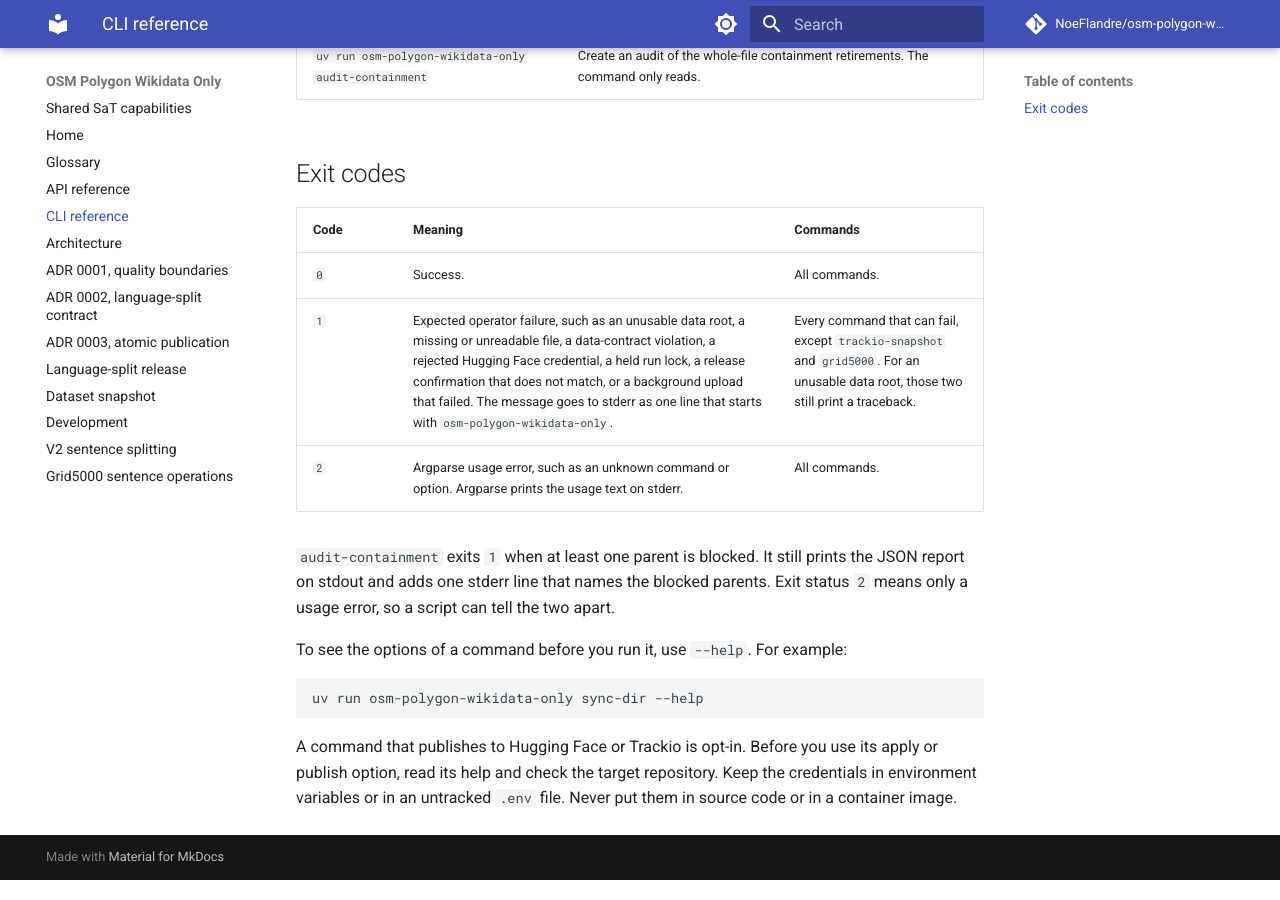
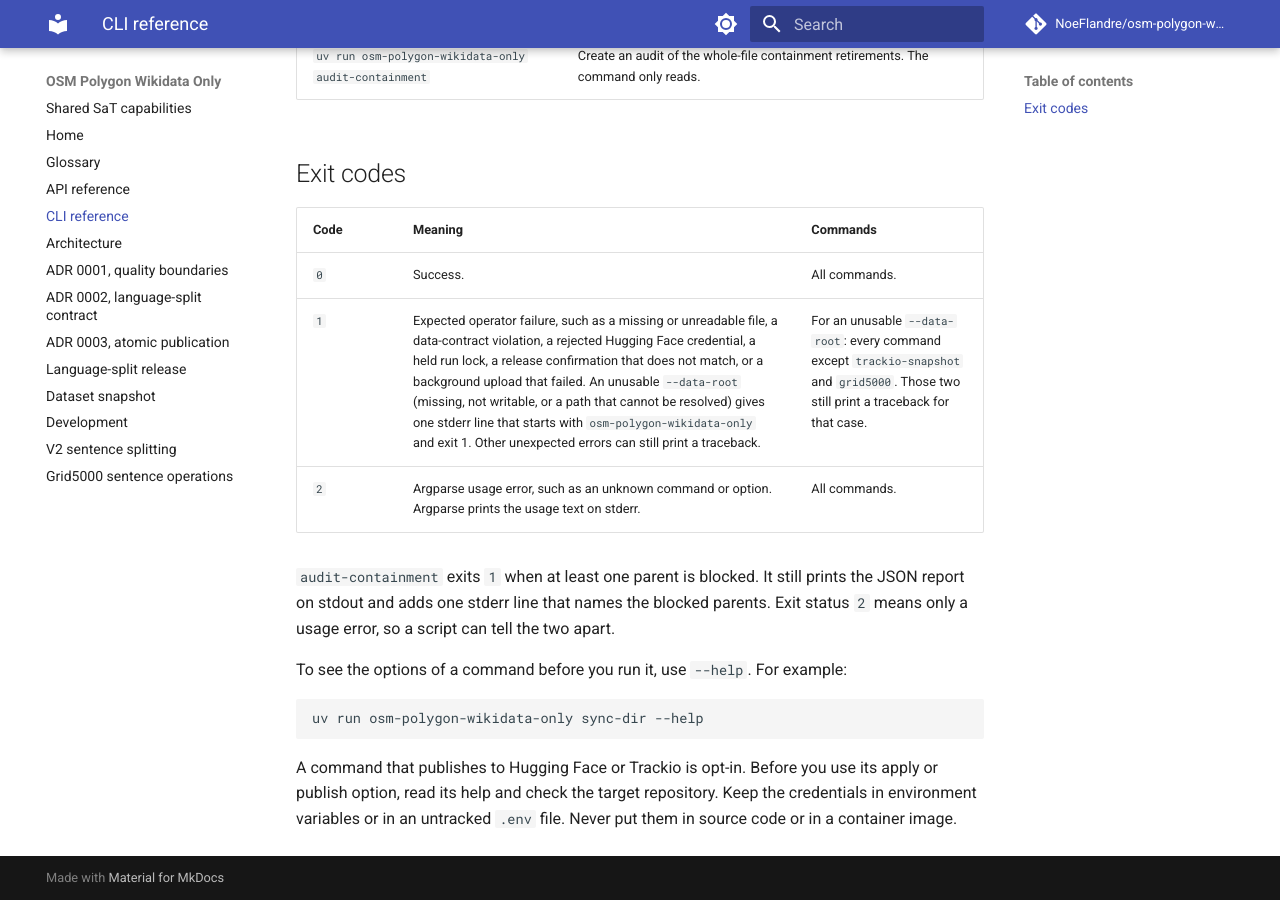
Before and after one commit to NoeFlandre/osm-polygon-wikidata-only, an MkDocs documentation site: the page built from docs/cli-reference.md, in a window 1280 px wide and 900 px high, scrolled down 1142 px. Built offline with MkDocs 1.6.1 and Material for MkDocs 9.7.7, drawn with Linux system fonts in a browser that asks for light colours; comment, search, counter and statistics services are not loaded.

Commit message:
docs: narrow the exit 1 data-root guarantee
The exit-code table said every command that can fail prints one stderr
line for an unusable data root, except trackio-snapshot and grid5000.
Only data-root errors are converted at the runtime boundary, so other
failures (for example a malformed augmentation_manifest.json in
audit-remote) can still print a traceback. Scope the one-line guarantee
to the unusable --data-root case and state that other unexpected errors
can still print a traceback.

Co-Authored-By: Claude Haiku 5.5 <noreply@anthropic.com>
Claude-Session: https://claude.ai/code/session_01XZBjtivsZ4crwFaZYdLCMV

```diff
--- a/docs/cli-reference.md
+++ b/docs/cli-reference.md
@@ -24,7 +24,7 @@ The main command has the subcommands in the table. Each subcommand has a `--help
 | Code | Meaning | Commands |
 | --- | --- | --- |
 | `0` | Success. | All commands. |
-| `1` | Expected operator failure, such as an unusable data root, a missing or unreadable file, a data-contract violation, a rejected Hugging Face credential, a held run lock, a release confirmation that does not match, or a background upload that failed. The message goes to stderr as one line that starts with `osm-polygon-wikidata-only`. | Every command that can fail, except `trackio-snapshot` and `grid5000`. For an unusable data root, those two still print a traceback. |
+| `1` | Expected operator failure, such as a missing or unreadable file, a data-contract violation, a rejected Hugging Face credential, a held run lock, a release confirmation that does not match, or a background upload that failed. An unusable `--data-root` (missing, not writable, or a path that cannot be resolved) gives one stderr line that starts with `osm-polygon-wikidata-only` and exit 1. Other unexpected errors can still print a traceback. | For an unusable `--data-root`: every command except `trackio-snapshot` and `grid5000`. Those two still print a traceback for that case. |
 | `2` | Argparse usage error, such as an unknown command or option. Argparse prints the usage text on stderr. | All commands. |
 
 `audit-containment` exits `1` when at least one parent is blocked. It still prints the JSON report on stdout and adds one stderr line that names the blocked parents. Exit status `2` means only a usage error, so a script can tell the two apart.
```
